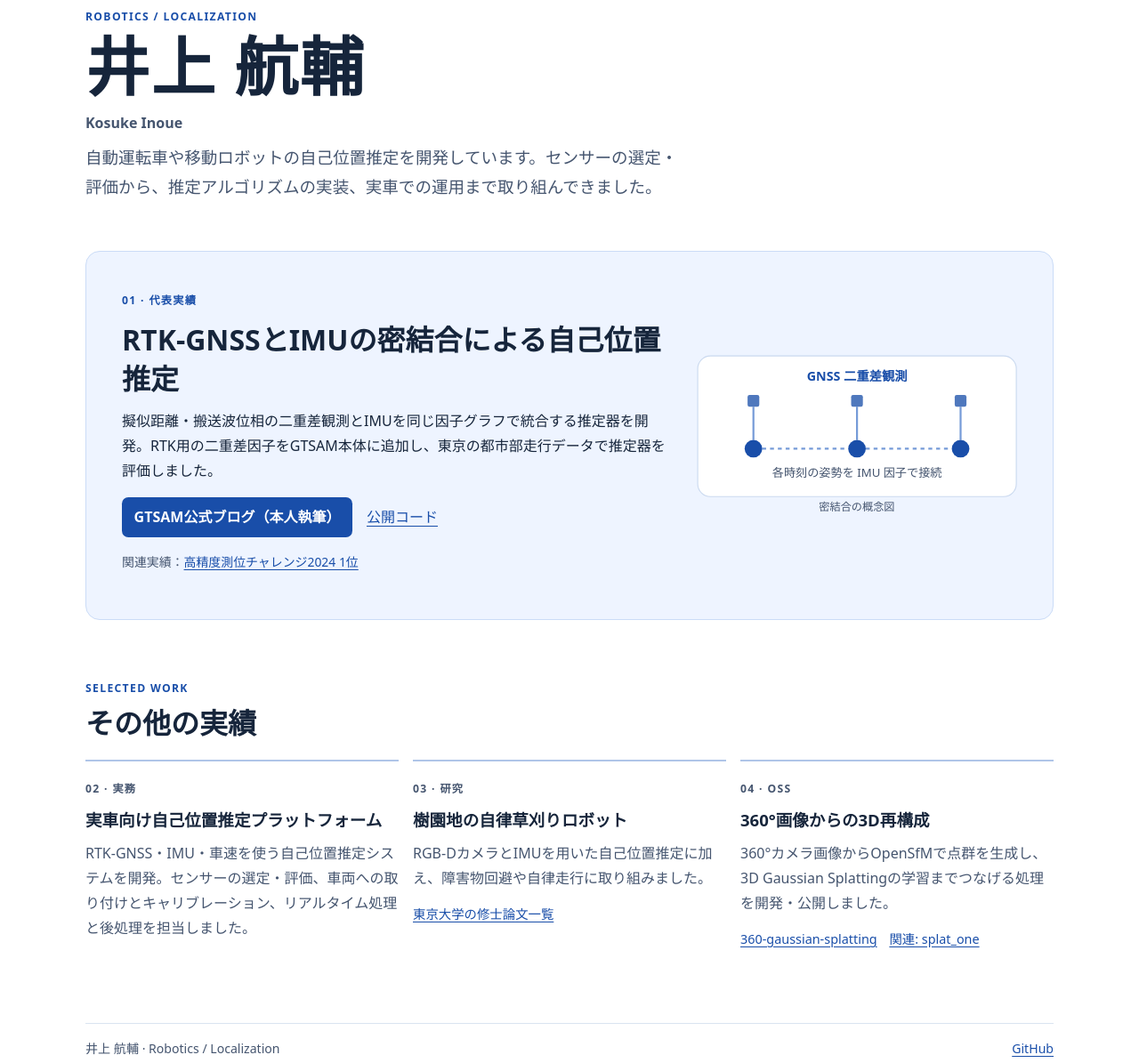
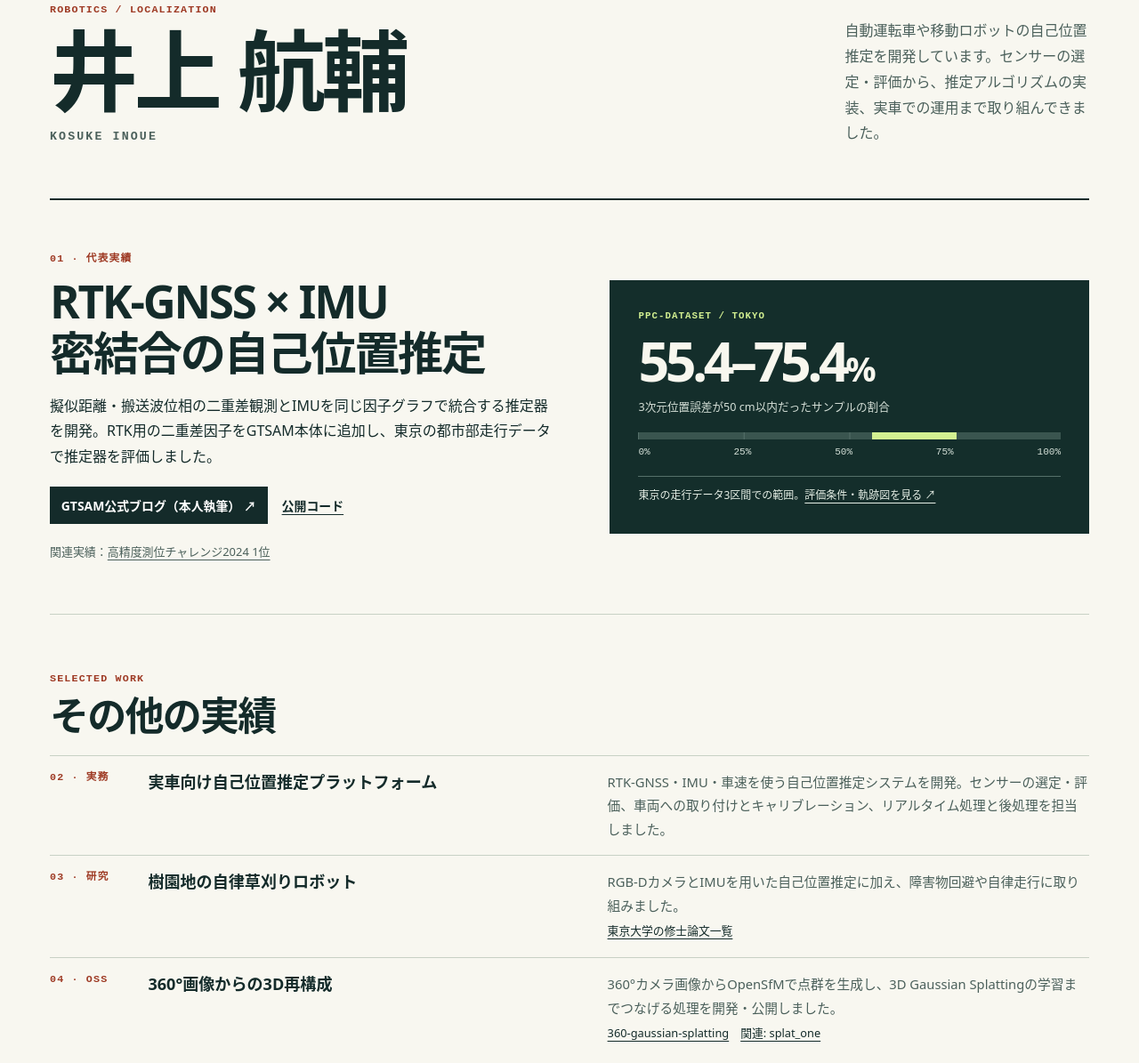
Before and after one commit to inuex35/inuex35.github.io, a plain HTML site: page index.html in a window 1280 px wide. Shown: the part 133-1328 px from the top of the page at 89% size. Drawn offline with Linux system fonts and the light colour scheme.

Commit message:
Redesign portfolio around RTK evaluation

```diff
--- a/index.html
+++ b/index.html
@@ -6,44 +6,41 @@
 <meta name="description" content="井上航輔のポートフォリオ。自己位置推定、ロボティクス、3D再構成。">
 <title>井上 航輔 | ロボティクス・自己位置推定</title>
 <style>
-:root{color-scheme:light;--ink:#16253b;--muted:#45556f;--blue:#194ea9;--line:#dae4f0;--tint:#eef4ff}
-*{box-sizing:border-box}body{margin:0;color:var(--ink);background:#fff;font:1rem/1.75 system-ui,-apple-system,"Segoe UI","Hiragino Sans",Meiryo,sans-serif;overflow-wrap:anywhere}.wrap{width:min(calc(100% - 2.5rem),68rem);margin:auto}a{color:var(--blue);text-underline-offset:.22em}a:focus-visible{outline:3px solid var(--blue);outline-offset:4px}
-.top,footer{border-bottom:1px solid var(--line);display:flex;justify-content:space-between;gap:1rem;flex-wrap:wrap;align-items:center;padding:1rem 0}.top span{font-weight:800}.top a,footer{font-size:.88rem}
-.intro{padding:clamp(2.2rem,7vw,5rem) 0 clamp(2rem,5vw,3.5rem)}.label{color:var(--blue);font-size:.76rem;font-weight:780;letter-spacing:.11em;margin:0}
-h1{font-size:clamp(2.5rem,8.5vw,4.5rem);line-height:1.1;margin:.35rem 0 .3rem;letter-spacing:.02em}.roman,.intro p:last-child{color:var(--muted);margin:.6rem 0 0}.roman{font-weight:650}.intro p:last-child{max-width:42rem;font-size:clamp(1rem,2vw,1.16rem)}
-.feature{padding:clamp(1.15rem,4vw,2.5rem);border:1px solid #cbdcf7;border-radius:1rem;background:var(--tint);display:grid;grid-template-columns:minmax(0,1fr) minmax(13rem,.58fr);gap:1.55rem;align-items:center}h2,h3{line-height:1.37;margin:.4rem 0 .65rem}h2{font-size:clamp(1.4rem,3.6vw,2rem)}h3{font-size:1.16rem}.feature p,.card p{margin:.25rem 0 .75rem}.links{display:flex;gap:.6rem 1rem;flex-wrap:wrap;align-items:center;margin:1rem 0}.primary{background:var(--blue);color:#fff;text-decoration:none;border-radius:.45rem;padding:.55rem .85rem;font-weight:730}.primary:hover{text-decoration:underline}.award{color:var(--muted);font-size:.87rem}
-figure{margin:0}svg{width:100%;height:auto;display:block}figcaption{text-align:center;color:var(--muted);font-size:.76rem}.more{padding:clamp(2.1rem,6vw,4.1rem) 0}.grid{display:grid;grid-template-columns:repeat(3,minmax(0,1fr));gap:1rem;margin-top:1.2rem}.card{border-top:2px solid #afc5e8;padding:1rem 0}.card p{color:var(--muted)}.card a{display:inline-block;margin-right:.6rem;font-size:.9rem}footer{border-top:1px solid var(--line);border-bottom:0;color:var(--muted);padding-bottom:2.3rem}
-@media(max-width:720px){.feature,.grid{grid-template-columns:1fr}.feature{gap:.95rem}.grid{gap:.5rem}figure{width:min(100%,22rem);margin-inline:auto}}
+:root{color-scheme:light;--ink:#142b2a;--muted:#4b605b;--accent:#9e3a24;--paper:#f8f7f0;--line:#c8d1c5;--panel:#142e2b;--mint:#d3f091}
+*{box-sizing:border-box}body{margin:0;background:var(--paper);color:var(--ink);font:16px/1.8 system-ui,"Hiragino Sans","Noto Sans CJK JP",Meiryo,sans-serif;overflow-wrap:anywhere}.wrap{width:min(calc(100% - 3rem),73rem);margin:auto}a{color:inherit;text-underline-offset:.3em}a:hover{text-decoration-thickness:2px}a:focus-visible{outline:2px solid var(--accent);outline-offset:5px}.top,footer{display:flex;justify-content:space-between;align-items:center;gap:.5rem 1rem;flex-wrap:wrap;padding:1.05rem 0;border-bottom:1px solid var(--line)}.top span{font-size:.86rem;font-weight:750}.top a,footer{font:.77rem/1.5 ui-monospace,monospace}.label{color:var(--accent);font:700 .73rem/1.5 ui-monospace,monospace;letter-spacing:.1em;margin:0}
+.intro{display:grid;grid-template-columns:minmax(0,1fr) minmax(13rem,30ch);gap:1.3rem;align-items:end;padding:clamp(2.4rem,6vw,5.8rem) 0 clamp(2.1rem,4.6vw,4.2rem)}h1{font-size:clamp(2.8rem,8.4vw,6.2rem);line-height:1.04;margin:.4rem 0 .15rem;letter-spacing:-.045em}.roman{font:600 .83rem/1.6 ui-monospace,monospace;letter-spacing:.16em;text-transform:uppercase;color:var(--muted);margin:.8rem 0 0}.intro>p{margin:0;color:var(--muted);line-height:1.8}
+.feature{display:grid;grid-template-columns:minmax(0,1.05fr) minmax(0,1fr);gap:clamp(1.5rem,5vw,4.5rem);align-items:center;border-top:2px solid var(--ink);border-bottom:1px solid var(--line);padding:clamp(1.6rem,4.7vw,3.6rem) 0}.feature h2{font-size:clamp(2rem,4vw,3.4rem);line-height:1.13;letter-spacing:-.045em;margin:.6rem 0 1rem}.feature h2 em{font-style:normal;display:block}.feature>div>p:not(.label){margin-top:0}.links{display:flex;gap:.55rem 1rem;flex-wrap:wrap;align-items:center;margin:1.2rem 0;font-size:.87rem;font-weight:750}.primary{background:var(--ink);color:white;padding:.54rem .8rem;text-decoration:none}.primary:after{content:" ↗"}.primary:hover{text-decoration:underline}.feature .award{font-size:.81rem;color:var(--muted);margin-bottom:0}
+.evidence{margin:0;background:var(--panel);color:#f8f7ee;padding:clamp(1.1rem,3.5vw,2rem)}.evidence a:focus-visible{outline-color:var(--mint)}.evidence .label{color:var(--mint);font-size:.67rem}.evidence strong{display:block;font-size:clamp(2.2rem,5vw,3.8rem);letter-spacing:-.075em;line-height:1.13;margin:.55rem 0 .35rem;font-variant-numeric:tabular-nums}.evidence strong small{font-size:.63em}.unit{margin:.25rem 0 .7rem;color:#d4dfd7;font-size:.79rem}.scale{position:relative;height:8px;background:linear-gradient(to right,#55706a 0 1px,transparent 1px) repeat-x 0 0/25% 100%,#3a554f;margin-top:1.1rem}.scale:after{content:"";position:absolute;left:55.4%;width:20%;inset-block:0;background:var(--mint)}.ticks{display:flex;justify-content:space-between;color:#d4dfd7;font: .69rem/1.5 ui-monospace,monospace;margin-top:.35rem}.evidence figcaption{border-top:1px solid #55706a;margin-top:1.15rem;padding-top:.65rem;color:#e5eee5;font-size:.75rem}
+.more{padding:clamp(2rem,6vw,4rem) 0}.more h2{letter-spacing:-.04em;font-size:clamp(1.85rem,4vw,2.75rem);line-height:1.2;margin:.35rem 0 1.15rem}.card{display:grid;grid-template-columns:5.4rem minmax(0,1fr) minmax(0,1.1fr);gap:0 1.5rem;border-top:1px solid var(--line);padding:1rem 0}.card h3,.card p{margin:0}.card h3{line-height:1.5;font-size:1.13rem}.detail p{color:var(--muted);font-size:.92rem}.detail a{font-size:.8rem;display:inline-block;margin-right:.55rem}footer{border-top:1px solid var(--line);border-bottom:0;color:var(--muted);padding-bottom:2rem}
+@media(max-width:690px){.wrap{width:calc(100% - 2rem)}.intro,.feature{grid-template-columns:1fr}.intro{gap:.85rem}.feature{gap:1.25rem}.card{grid-template-columns:1fr;gap:.25rem}.card .detail{margin-top:.25rem}}
+@media print{body{background:#fff}.evidence{background:#fff;color:#142e2b;border:1px solid #142e2b}.evidence .label,.evidence .unit,.evidence figcaption,.ticks{color:#142e2b}.feature,.card{break-inside:avoid}}
 </style>
 </head>
 <body><div class="wrap">
-<header class="top"><span>井上 航輔</span><a href="https://github.com/inuex35">GitHub · inuex35</a></header>
+<header class="top"><span>KOSUKE INOUE / PORTFOLIO</span><a href="https://github.com/inuex35">GitHub · inuex35</a></header>
 <main>
 <section class="intro" aria-labelledby="title">
-<p class="label">ROBOTICS / LOCALIZATION</p><h1 id="title">井上 航輔</h1>
-<p class="roman" lang="en">Kosuke Inoue</p>
+<div><p class="label">ROBOTICS / LOCALIZATION</p><h1 id="title">井上 航輔</h1><p class="roman" lang="en">Kosuke Inoue</p></div>
 <p>自動運転車や移動ロボットの自己位置推定を開発しています。センサーの選定・評価から、推定アルゴリズムの実装、実車での運用まで取り組んできました。</p>
 </section>
 <section class="feature" aria-labelledby="rtk"><div>
 <p class="label">01 · 代表実績</p>
-<h2 id="rtk">RTK-GNSSとIMUの密結合による自己位置推定</h2>
+<h2 id="rtk">RTK-GNSS × IMU<em>密結合の自己位置推定</em></h2>
 <p>擬似距離・搬送波位相の二重差観測とIMUを同じ因子グラフで統合する推定器を開発。RTK用の二重差因子をGTSAM本体に追加し、東京の都市部走行データで推定器を評価しました。</p>
 <div class="links"><a class="primary" href="https://gtsam.org/2026/06/10/rtk-gnss-double-difference.html">GTSAM公式ブログ（本人執筆）</a><a href="https://github.com/inuex35/tightly-coupled-gnss-imu-fgo">公開コード</a></div>
 <p class="award">関連実績：<a href="https://www.denshi.e.kaiyodai.ac.jp/challenge/">高精度測位チャレンジ2024 1位</a></p></div>
-<figure><svg viewBox="0 0 328 146" role="img" aria-labelledby="fig">
-<title id="fig">GNSS二重差観測が各時刻の姿勢に結び付き、隣接する姿勢をIMU因子がつなぐ概念図</title>
-<rect x="1" y="1" width="326" height="144" rx="13" fill="#fff" stroke="#cad9ef"/>
-<text x="164" y="26" text-anchor="middle" fill="#194ea9" font-size="13" font-weight="700">GNSS 二重差観測</text>
-<g stroke="#769bd8" stroke-width="2"><path d="M58 53v34m106-34v34m106-34v34"/><path d="M67 96h88m18 0h88" stroke-dasharray="4 4"/></g>
-<g fill="#4f78bd"><rect x="52" y="41" width="12" height="12" rx="2"/><rect x="158" y="41" width="12" height="12" rx="2"/><rect x="264" y="41" width="12" height="12" rx="2"/></g>
-<g fill="#194ea9"><circle cx="58" cy="96" r="9"/><circle cx="164" cy="96" r="9"/><circle cx="270" cy="96" r="9"/></g>
-<text x="164" y="125" text-anchor="middle" fill="#45556f" font-size="12">各時刻の姿勢を IMU 因子で接続</text>
-</svg><figcaption>密結合の概念図</figcaption></figure>
+<figure class="evidence">
+<p class="label">PPC-DATASET / TOKYO</p>
+<strong>55.4–75.4<small>%</small></strong>
+<p class="unit">3次元位置誤差が50 cm以内だったサンプルの割合</p>
+<div class="scale" aria-hidden="true"></div><div class="ticks" aria-hidden="true"><span>0%</span><span>25%</span><span>50%</span><span>75%</span><span>100%</span></div>
+<figcaption>東京の走行データ3区間での範囲。<a href="https://gtsam.org/2026/06/10/rtk-gnss-double-difference.html#results-on-ppc-dataset">評価条件・軌跡図を見る ↗</a></figcaption>
+</figure>
 </section>
 <section class="more" aria-labelledby="work"><p class="label">SELECTED WORK</p><h2 id="work">その他の実績</h2>
-<div class="grid"><article class="card"><p class="label">02 · 実務</p><h3>実車向け自己位置推定プラットフォーム</h3><p>RTK-GNSS・IMU・車速を使う自己位置推定システムを開発。センサーの選定・評価、車両への取り付けとキャリブレーション、リアルタイム処理と後処理を担当しました。</p></article>
-<article class="card"><p class="label">03 · 研究</p><h3>樹園地の自律草刈りロボット</h3><p>RGB-DカメラとIMUを用いた自己位置推定に加え、障害物回避や自律走行に取り組みました。</p><a href="https://www.bme.en.a.u-tokyo.ac.jp/Japanese/thesis/thesis03.html">東京大学の修士論文一覧</a></article>
-<article class="card"><p class="label">04 · OSS</p><h3>360°画像からの3D再構成</h3><p>360°カメラ画像からOpenSfMで点群を生成し、3D Gaussian Splattingの学習までつなげる処理を開発・公開しました。</p><a href="https://github.com/inuex35/360-gaussian-splatting">360-gaussian-splatting</a> <a href="https://github.com/inuex35/splat_one">関連: splat_one</a></article></div>
+<div class="grid"><article class="card"><p class="label">02 · 実務</p><h3>実車向け自己位置推定プラットフォーム</h3><div class="detail"><p>RTK-GNSS・IMU・車速を使う自己位置推定システムを開発。センサーの選定・評価、車両への取り付けとキャリブレーション、リアルタイム処理と後処理を担当しました。</p></div></article>
+<article class="card"><p class="label">03 · 研究</p><h3>樹園地の自律草刈りロボット</h3><div class="detail"><p>RGB-DカメラとIMUを用いた自己位置推定に加え、障害物回避や自律走行に取り組みました。</p><a href="https://www.bme.en.a.u-tokyo.ac.jp/Japanese/thesis/thesis03.html">東京大学の修士論文一覧</a></div></article>
+<article class="card"><p class="label">04 · OSS</p><h3>360°画像からの3D再構成</h3><div class="detail"><p>360°カメラ画像からOpenSfMで点群を生成し、3D Gaussian Splattingの学習までつなげる処理を開発・公開しました。</p><a href="https://github.com/inuex35/360-gaussian-splatting">360-gaussian-splatting</a> <a href="https://github.com/inuex35/splat_one">関連: splat_one</a></div></article></div>
 </section></main>
 <footer><span>井上 航輔 · Robotics / Localization</span><a href="https://github.com/inuex35">GitHub</a></footer>
 </div></body>
```
